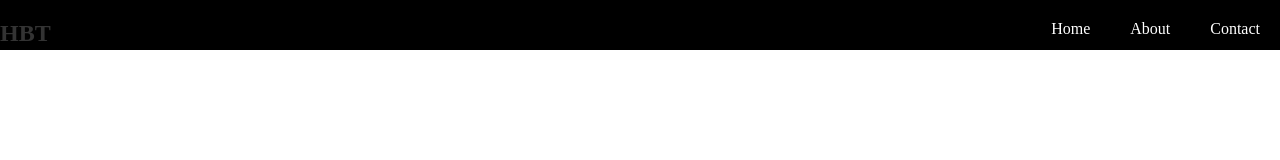
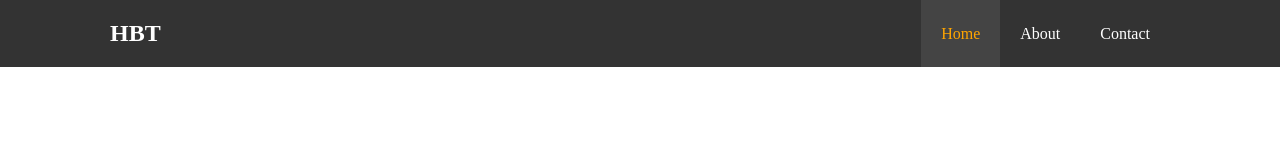
Before and after one commit to chenxiaosen/learn-html-css, a plain HTML site: page hotel_website/index.html in a window 1280 px wide. Drawn offline with Linux system fonts and the light colour scheme.

Commit message:
优化nav

```diff
--- a/hotel_website/css/style.css
+++ b/hotel_website/css/style.css
@@ -2,6 +2,9 @@
     margin: 0;
     padding: 0;
     box-sizing: border-box;
+}
+html,body {
+    line-height: 1.7em;
 }
 a {
     color: #333;
@@ -13,34 +16,42 @@ h1,h2,h3 {
 p {
     margin: 10px 0;
 }
-#main-navbar {
-    height: 50px;
-    background-color: black;
+#navbar {
+    background-color: #333;
     color:white;
     text-align: center;
     overflow: auto;
 }
-#main-navbar h1{
+.container {
+    margin: auto;
+    max-width: 1100px;
+    /* overflow: auto; */
+    padding:  0 20px;
+}
+#navbar a {
+    color:#fff;
+}
+#navbar h1{
     float: left;
     padding-top: 20px;
 }
-#main-navbar ul {
+#navbar ul {
     list-style: none;
     float: right;
 }
-#main-navbar ul li {
+#navbar ul li {
     float: left;
-
 }
-#main-navbar ul li a{
+#navbar ul li a {
     display: block;
     padding: 20px;
     cursor: pointer;
     text-align: center;
     color: #fff;
 }
-#main-navbar ul li a:hover
-#main-navbar ul li.current{
-    background-color: gray;
+#navbar ul li a:hover,
+#navbar ul li a.current{
+    background-color: #444;
     color: orange;
+
 }
--- a/hotel_website/index.html
+++ b/hotel_website/index.html
@@ -13,14 +13,17 @@
 
 <body>
     <header>
-        <nav id="main-navbar">
-            <h1><a href="#">HBT</a></h1>
-            <ul class="nav">
-                <li class="current"><a>Home</a></li>
-                <li><a>About</a></li>
-                <li><a>Contact</a></li>
-            </ul>
+        <nav id="navbar">
+            <div class="container">
+                <h1 class="logo"><a href="index.html">HBT</a></h1>
+                <ul>
+                    <li><a class="current" href="index.html">Home</a></li>
+                    <li><a href="about.html">About</a></li>
+                    <li><a href="contact.html">Contact</a></li>
+                </ul>
+            </div>
         </nav>
+
     </header>
 </body>
 
```
